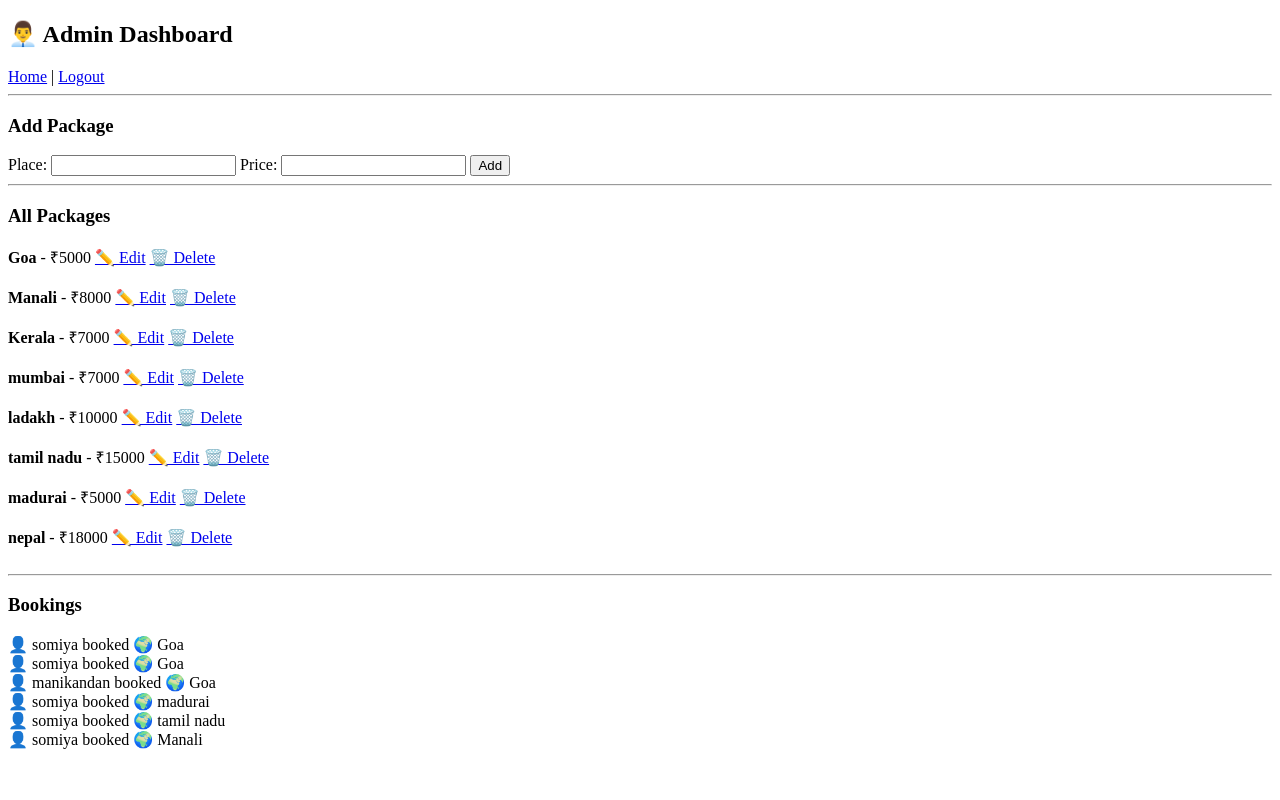
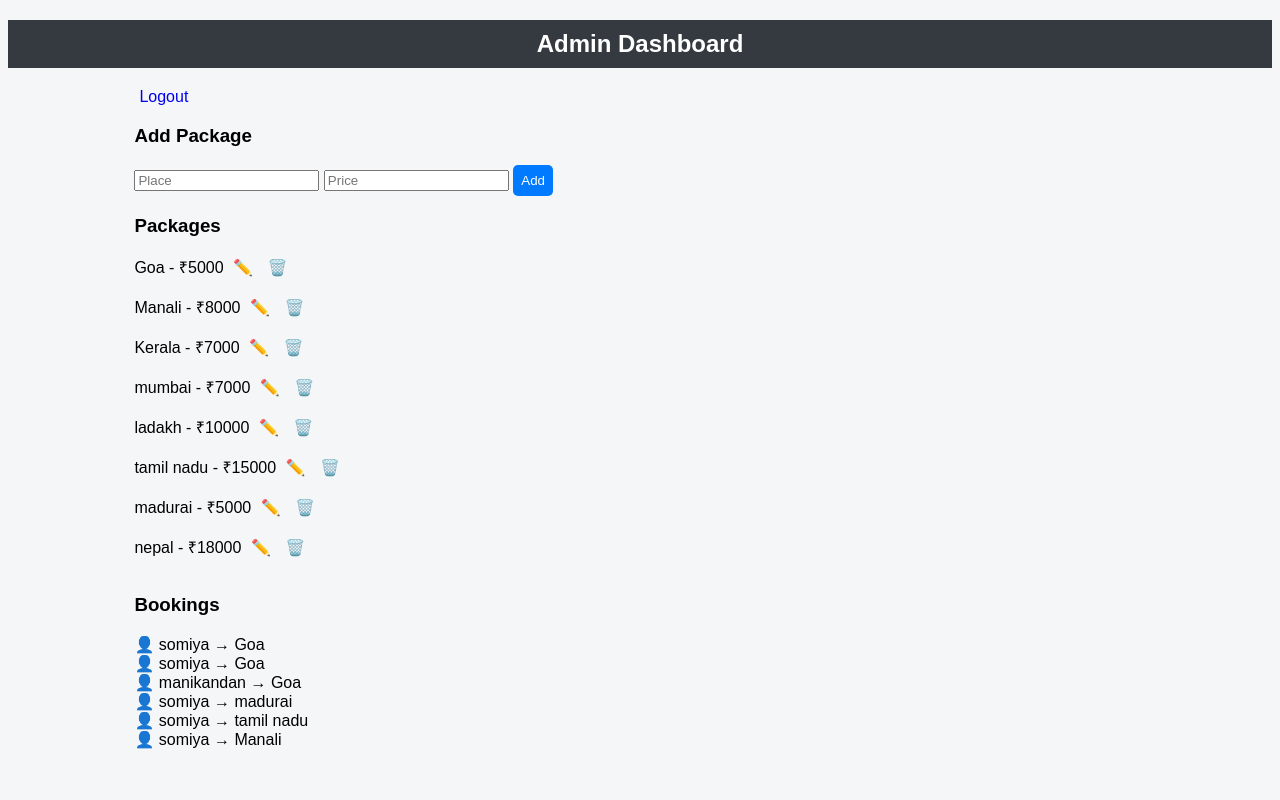
Before and after one commit to Somiya-manikandan/Aakash_travels, a Flask app: page /admin in a window 1280 px wide. Run offline with Flask 3, Linux system fonts and the light colour scheme; data comes from the database, SQL or seed files in the repository.

Commit message:
Update admin.html

```diff
--- a/templates/admin.html
+++ b/templates/admin.html
@@ -1,40 +1,65 @@
 <!DOCTYPE html>
 <html>
 <head>
-    <title>Admin Panel</title>
+<title>Admin</title>
+<style>
+body { font-family:Arial; background:#f4f6f8; }
+
+h2 {
+    background:#343a40;
+    color:white;
+    padding:10px;
+    text-align:center;
+}
+
+.container {
+    width:80%;
+    margin:auto;
+}
+
+button {
+    background:#007bff;
+    color:white;
+    border:none;
+    padding:8px;
+    border-radius:5px;
+}
+
+a {
+    text-decoration:none;
+    margin:5px;
+}
+</style>
 </head>
 <body>
 
-<h2>👨‍💼 Admin Dashboard</h2>
+<h2>Admin Dashboard</h2>
 
-<a href="{{ url_for('home') }}">Home</a> |
+<div class="container">
+
 <a href="{{ url_for('logout') }}">Logout</a>
-
-<hr>
 
 <h3>Add Package</h3>
 <form method="post" action="{{ url_for('add_package') }}">
-    Place: <input type="text" name="place" required>
-    Price: <input type="text" name="price" required>
-    <button type="submit">Add</button>
+    <input type="text" name="place" placeholder="Place" required>
+    <input type="text" name="price" placeholder="Price" required>
+    <button>Add</button>
 </form>
 
-<hr>
-
-<h3>All Packages</h3>
+<h3>Packages</h3>
 {% for p in packages %}
-    <b>{{ p.place }}</b> - ₹{{ p.price }}
-    <a href="{{ url_for('edit_package', id=p.id) }}">✏️ Edit</a>
-    <a href="{{ url_for('delete_package', id=p.id) }}">🗑️ Delete</a>
+    {{ p.place }} - ₹{{ p.price }}
+    <a href="{{ url_for('edit_package', id=p.id) }}">✏️</a>
+    <a href="{{ url_for('delete_package', id=p.id) }}">🗑️</a>
     <br><br>
 {% endfor %}
 
-<hr>
-
 <h3>Bookings</h3>
 {% for b in bookings %}
-    👤 {{ b.name }} booked 🌍 {{ b.place }} <br>
+    👤 {{ b.name }} → {{ b.place }}<br>
 {% endfor %}
+
+</div>
 
 </body>
 </html>
```
